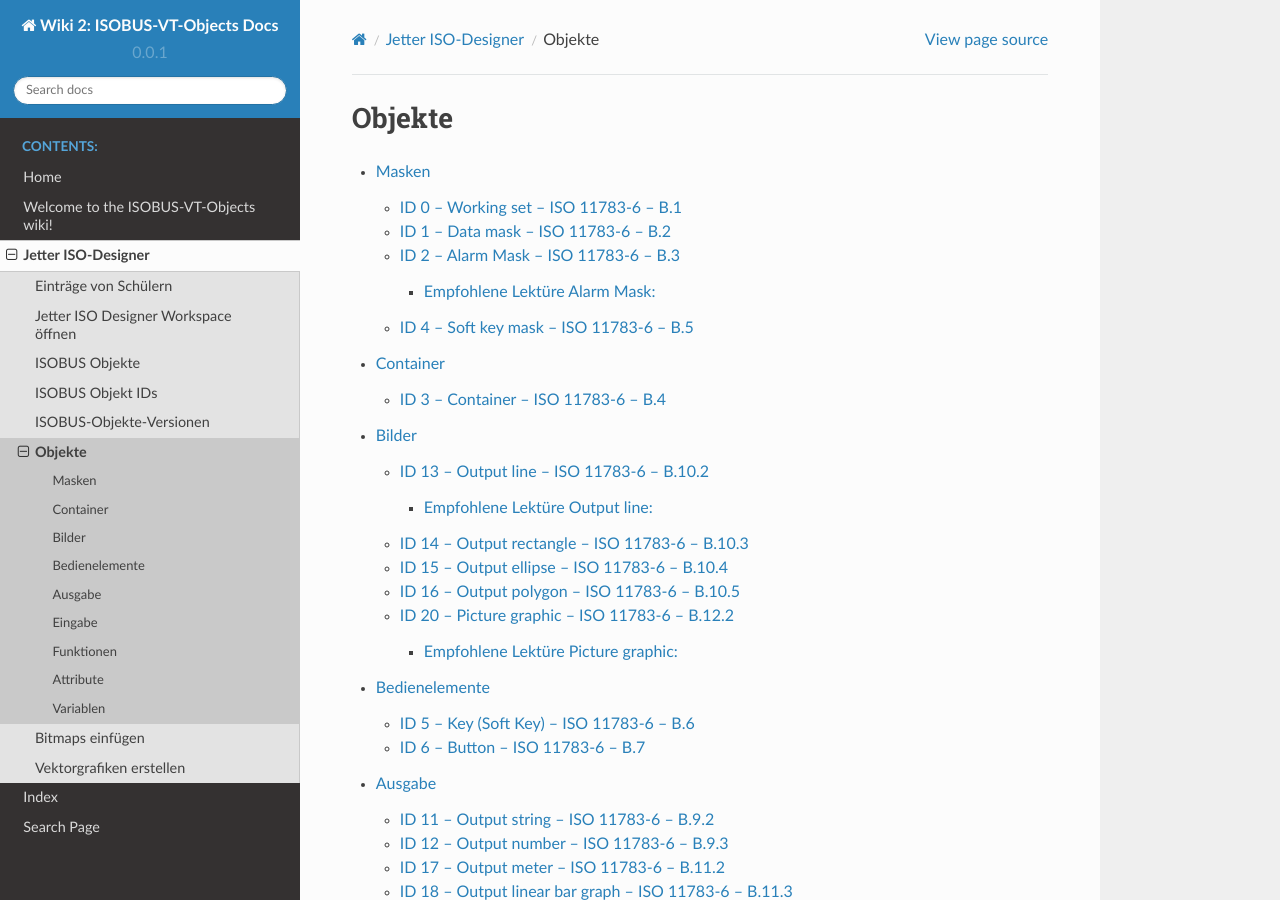
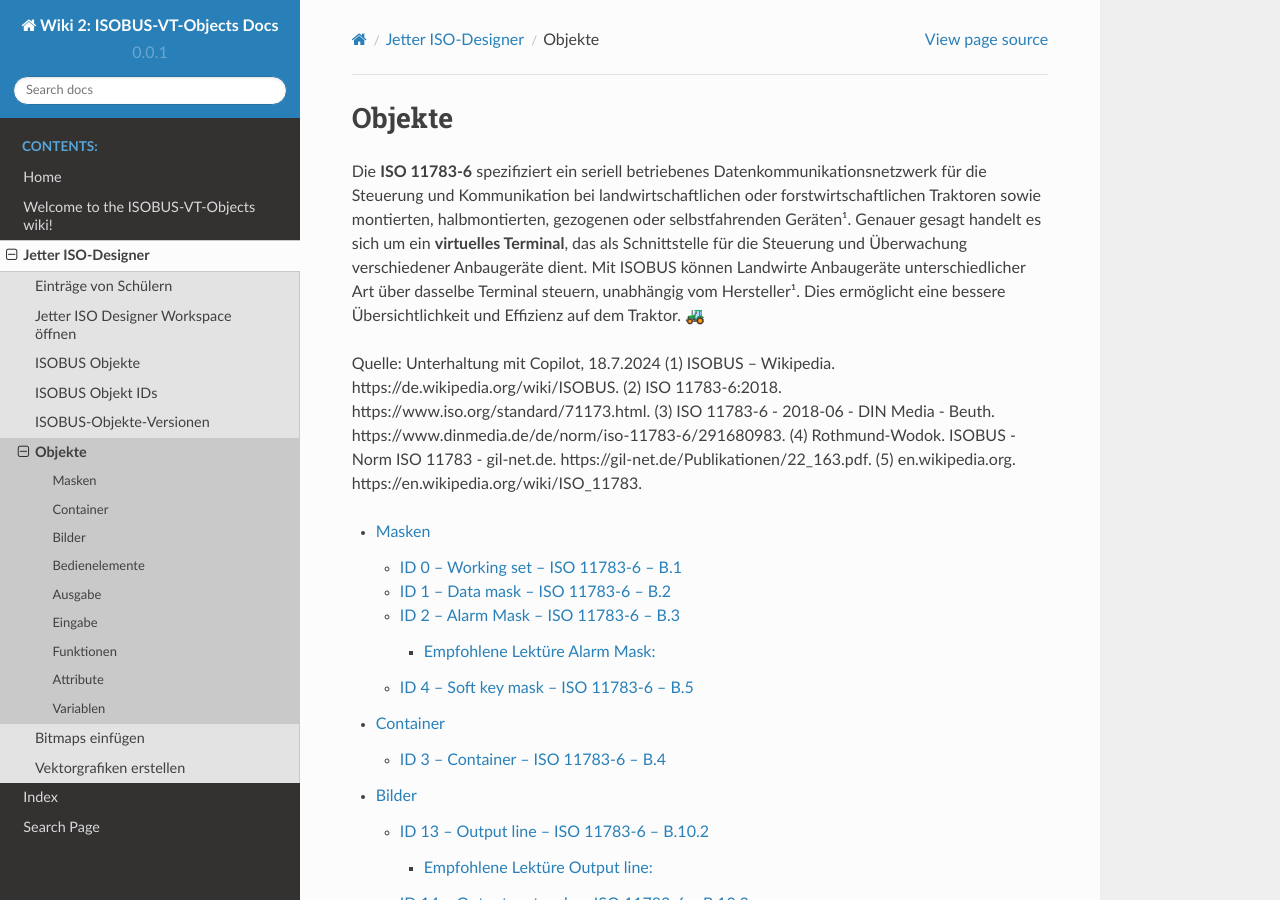
Before and after one commit to Meisterschulen-am-Ostbahnhof-Munchen/ISOBUS-VT-Objects-docs, a Sphinx documentation site: the page built from docs/Objekte.md, in a window 1280 px wide and 900 px high. Built offline with Sphinx 7.4.7 and the Read the Docs theme 2.0.0, drawn with Linux system fonts in a browser that asks for light colours.

Commit message:
Update Objekte.md

````diff
--- a/docs/Objekte.md
+++ b/docs/Objekte.md
@@ -1,4 +1,13 @@
 # Objekte
+
+Die **ISO 11783-6** spezifiziert ein seriell betriebenes Datenkommunikationsnetzwerk für die Steuerung und Kommunikation bei landwirtschaftlichen oder forstwirtschaftlichen Traktoren sowie montierten, halbmontierten, gezogenen oder selbstfahrenden Geräten¹. Genauer gesagt handelt es sich um ein **virtuelles Terminal**, das als Schnittstelle für die Steuerung und Überwachung verschiedener Anbaugeräte dient. Mit ISOBUS können Landwirte Anbaugeräte unterschiedlicher Art über dasselbe Terminal steuern, unabhängig vom Hersteller¹. Dies ermöglicht eine bessere Übersichtlichkeit und Effizienz auf dem Traktor. 🚜
+
+Quelle: Unterhaltung mit Copilot, 18.7.2024
+(1) ISOBUS – Wikipedia. https://de.wikipedia.org/wiki/ISOBUS.
+(2) ISO 11783-6:2018. https://www.iso.org/standard/71173.html.
+(3) ISO 11783-6 - 2018-06 - DIN Media - Beuth. https://www.dinmedia.de/de/norm/iso-11783-6/291680983.
+(4) Rothmund-Wodok. ISOBUS - Norm ISO 11783 - gil-net.de. https://gil-net.de/Publikationen/22_163.pdf.
+(5) en.wikipedia.org. https://en.wikipedia.org/wiki/ISO_11783.
 
 ```{toctree}
 Masken
````
